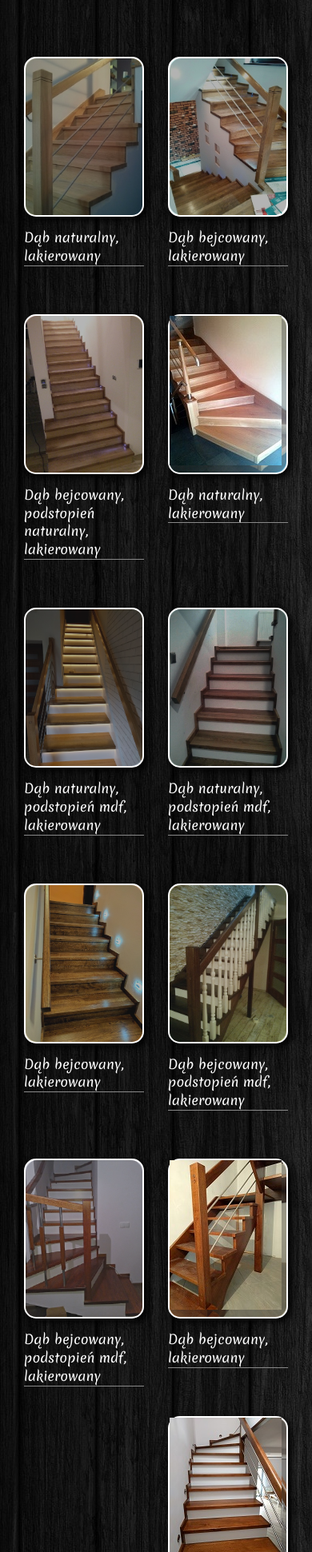
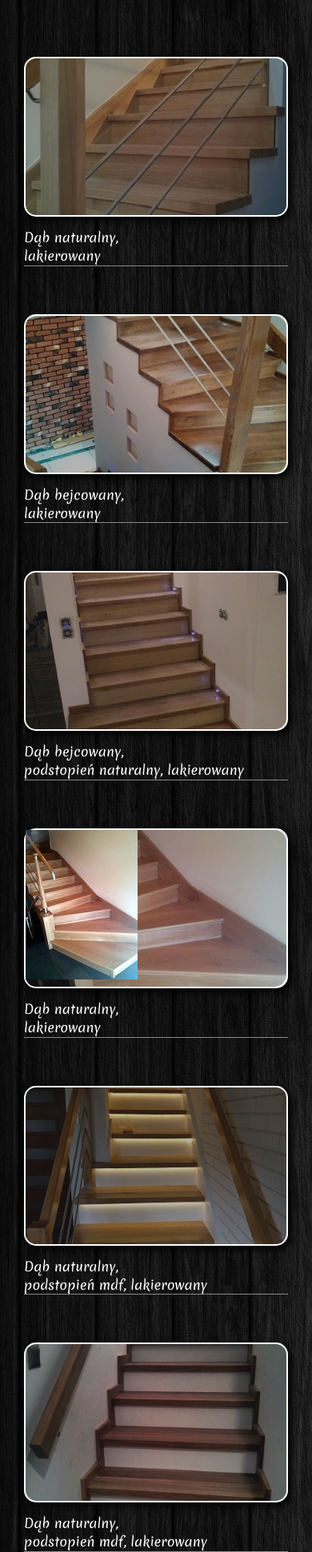
Before and after one commit to Kodecky/Markodrew, a website: page schody-drewniane-galeria.html in a window 390 px wide. Shown: the part 59-2000 px from the top of the page at 80% size. Drawn offline with nearby package versions, Linux system fonts and the light colour scheme; files whose address does not match are found by name.

Commit message:
Change gallery sections

```diff
--- a/gallery.css
+++ b/gallery.css
@@ -118,6 +118,9 @@ header .navbar-brand span:hover{
     }
     .navbar-header{
         display: inline-block;
+    }
+    header .nav li a{
+        padding-right: 20px;
     }
     .dropdown{
         display: inline-block;
--- a/schody-drewniane-galeria.html
+++ b/schody-drewniane-galeria.html
@@ -46,7 +46,7 @@
             <div class="row">
                 <div class="col-md-10 col-md-offset-1 wrapper">
                     <div class="row">
-                        <div class="col-md-3 col-xs-6">
+                        <div class="col-md-3 col-xs-12">
                             <div>
                                 <div class="projects-item-1">
                                     <a href="schody-drewniane-galeria-1.html" class="item-layer">
@@ -62,7 +62,7 @@
                                 <p>Dąb naturalny,<br>lakierowany</p>
                             </div>
                         </div>
-                        <div class="col-md-3 col-xs-6">
+                        <div class="col-md-3 col-xs-12">
                              <div>
                                 <div class="projects-item-2">
                                     <a href="schody-drewniane-galeria-2.html" class="item-layer">
@@ -81,7 +81,7 @@
                                 <p>Dąb bejcowany,<br>lakierowany</p>
                             </div>
                         </div>
-                        <div class="col-md-3 col-xs-6">
+                        <div class="col-md-3 col-xs-12">
                             <div>
                                 <div class="projects-item-3">
                                     <a href="schody-drewniane-galeria-3.html" class="item-layer">
@@ -98,7 +98,7 @@
                                 <p>Dąb bejcowany,<br>podstopień naturalny, lakierowany</p>
                             </div>
                         </div>
-                        <div class="col-md-3 col-xs-6">
+                        <div class="col-md-3 col-xs-12">
                             <div>
                                 <div class="projects-item-4">
                                     <a href="schody-drewniane-galeria-4.html" class="item-layer">
@@ -116,7 +116,7 @@
                         </div>
                     </div>
                     <div class="row">
-                        <div class="col-md-3 col-xs-6">
+                        <div class="col-md-3 col-xs-12">
                             <div>
                                 <div class="projects-item-5">
                                     <a href="schody-drewniane-galeria-5.html" class="item-layer">
@@ -131,7 +131,7 @@
                                 <p>Dąb naturalny,<br>podstopień mdf, lakierowany</p>
                             </div>
                         </div>
-                        <div class="col-md-3 col-xs-6">
+                        <div class="col-md-3 col-xs-12">
                             <div>
                                 <div class="projects-item-6">
                                     <a href="schody-drewniane-galeria-6.html" class="item-layer">
@@ -148,7 +148,7 @@
                                 <p>Dąb naturalny,<br>podstopień mdf, lakierowany</p>
                             </div>
                         </div>
-                        <div class="col-md-3 col-xs-6">
+                        <div class="col-md-3 col-xs-12">
                             <div>
                                 <div class="projects-item-7">
                                     <a href="schody-drewniane-galeria-7.html" class="item-layer">
@@ -165,7 +165,7 @@
                                 <p>Dąb bejcowany,<br>lakierowany</p>
                             </div>
                         </div>
-                        <div class="col-md-3 col-xs-6">
+                        <div class="col-md-3 col-xs-12">
                             <div>
                                 <div class="projects-item-8">
                                     <a href="schody-drewniane-galeria-8.html" class="item-layer">
@@ -185,7 +185,7 @@
                         </div>
                     </div>
                     <div class="row">
-                        <div class="col-md-4 col-xs-6">
+                        <div class="col-md-4 col-xs-12">
                             <div>
                                 <div class="projects-item-9">
                                     <a href="schody-drewniane-galeria-9.html" class="item-layer">
@@ -201,7 +201,7 @@
                                 <p>Dąb bejcowany,<br>podstopień mdf, lakierowany</p>
                             </div>
                         </div>
-                        <div class="col-md-4 col-xs-6">
+                        <div class="col-md-4 col-xs-12">
                             <div>
                                 <div class="projects-item-10">
                                     <a href="schody-drewniane-galeria-10.html" class="item-layer">
@@ -218,7 +218,7 @@
                                 <p>Dąb bejcowany,<br>lakierowany</p>
                             </div>
                         </div>
-                        <div class="col-md-4 col-xs-6">
+                        <div class="col-md-4 col-xs-12">
                             <div>
                                 <div class="projects-item-11">
                                     <a href="schody-drewniane-galeria-11.html" class="item-layer">
@@ -244,7 +244,7 @@
         <a class="phone-link" href="tel: 698-880-185"><i class="fas fa-phone"></i>698-880-185</a>
         <a class="mail-link" href="mailto:ra.markowski@gmail.com"><i class="fas fa-envelope"></i>ra.markowski@gmail.com</a>
         <span class="footer-brand">&copy; 2015<b> Markodrew </b></span>
-        <span class="developer">design & development: Damian Pawela</span>
+        <a class="developer" href="mailto:paweladamian@gmail.com">design & development: Damian Pawela </a>
     </footer>
     <script src="https://ajax.googleapis.com/ajax/libs/jquery/1.12.2/jquery.min.js"></script>
     <script src="https://maxcdn.bootstrapcdn.com/bootstrap/3.3.7/js/bootstrap.min.js" integrity="sha384-Tc5IQib027qvyjSMfHjOMaLkfuWVxZxUPnCJA7l2mCWNIpG9mGCD8wGNIcPD7Txa" crossorigin="anonymous"></script>
```
